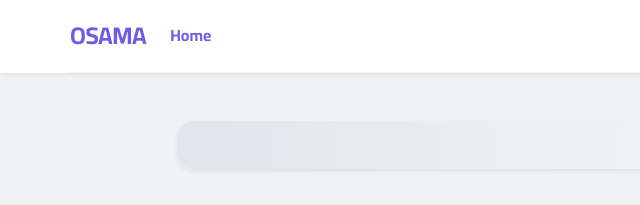
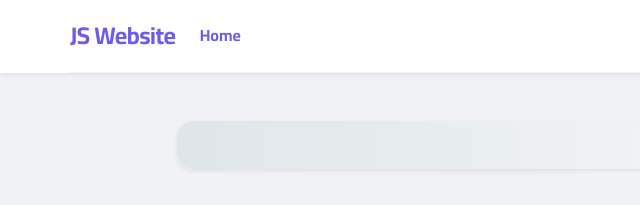
Before and after one commit to mohamed-osama-alkhatib/MyFirstAPI-Posts, a plain HTML site: page profile.html in a window 1280 px wide. Shown: the top 205 px of the page, 0-640 px from the left. Drawn offline with nearby package versions, Linux system fonts and the light colour scheme.

Commit message:
edit index.html, profile.html

```diff
--- a/profile.html
+++ b/profile.html
@@ -26,7 +26,9 @@
   <body>
     <div class="container-fluid p-0 shadow-sm sticky-top bg-white">
       <nav class="navbar navbar-expand-lg navbar-light container">
-        <a class="navbar-brand fw-bold text-primary" href="index.html">OSAMA</a>
+        <a class="navbar-brand fw-bold text-primary" href="index.html"
+          >JS Website</a
+        >
         <button
           class="navbar-toggler"
           type="button"
```
Also changed, not shown: index.html (+1 -1 lines).
